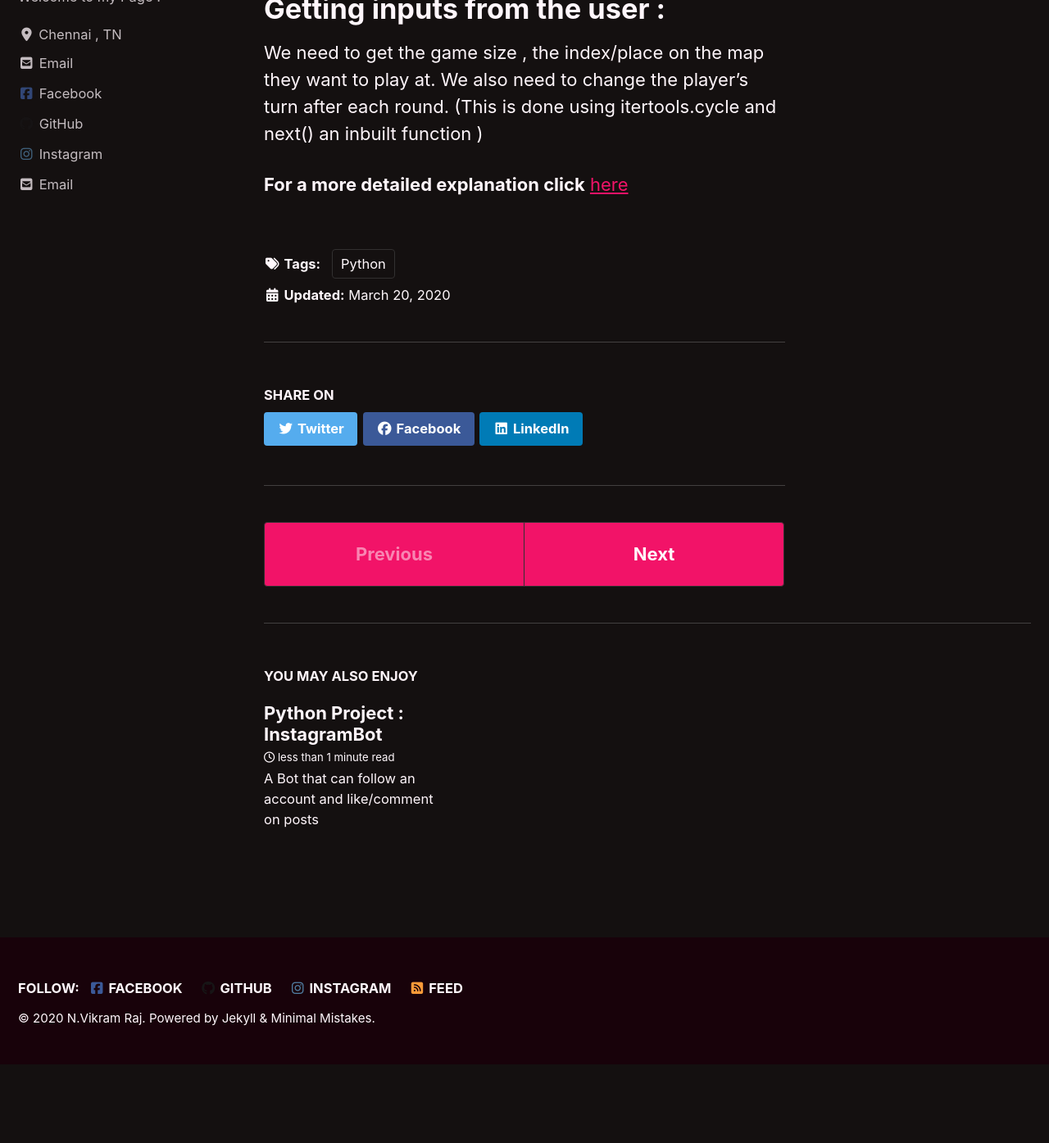
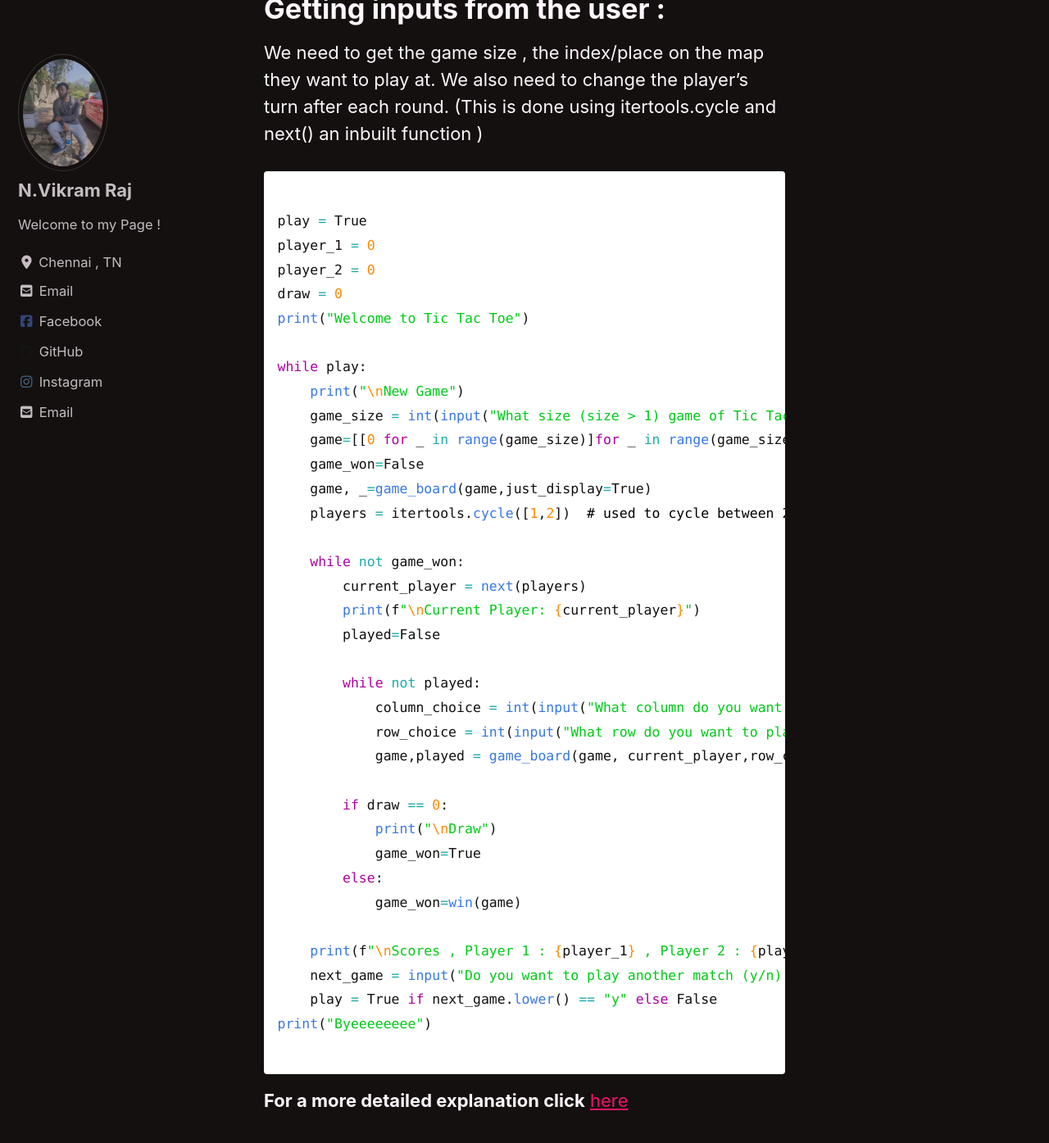
Before and after one commit to nvikramraj/nvikramraj.github.io, a Jekyll site: the page built from _posts/2020-03-20-TicTacToe.md, in a window 1280 px wide and 1400 px high, scrolled down 4128 px. Shown: the top 1395 px of the window at 82% size. Built offline with Jekyll 4.4.1, drawn with Linux system fonts in a browser that asks for light colours; cached includes are drawn as plain includes; nearby versions of some CDN libraries; before the commit the page ends 5427 px from its top, so only the background shows below that; some of the changed text lies outside the part shown.

Commit message:
adding image

````diff
--- a/_posts/2020-03-20-TicTacToe.md
+++ b/_posts/2020-03-20-TicTacToe.md
@@ -17,19 +17,19 @@
 
 ## To make the game we need to code up a few things :
 * The game board
-* Getting inputs from the user
 * Choosing the winner
 * Highlighting the winner
+* Getting inputs from the user
 
 
 **Stuff to import before coding**
 
 ```python
 
-	import itertools
-	#This is used to switch players after each round.(inbuilt function no need to download)
-	from colorama import Fore, Back, Style,init
-	init() #initalizes colorama
+import itertools
+#This is used to switch players after each round.(inbuilt function no need to download)
+from colorama import Fore, Back, Style,init
+init() #initalizes colorama
 
 ```
 
@@ -39,12 +39,12 @@
 
 ```python
 
-    game_size = int(input("What size (size > 1) game of Tic Tac Toe ? "))
-    # since we are creating n*n size game map , we ask the user for n
-    game=[[0 for _ in range(game_size)]for _ in range(game_size)]
-    # creates a n*n array as the game map and gives 0 as default value
-    game, _=game_board(game,just_display=True)
-    # passes the array to an UDF , to just display the game board
+game_size = int(input("What size (size > 1) game of Tic Tac Toe ? "))
+# since we are creating n*n size game map , we ask the user for n
+game=[[0 for _ in range(game_size)]for _ in range(game_size)]
+# creates a n*n array as the game map and gives 0 as default value
+game, _=game_board(game,just_display=True)
+# passes the array to an UDF , to just display the game board
 
 ```
 The game map is made as a function because it will be called multiple times . In the game map there are two options :
@@ -53,7 +53,7 @@
 
 Game board :
 
-<img src="{{ site.url }}{{ site.baseurl }}/images/TicTacToe/1.jpg" alt="">
+<img src="{{ site.url }}{{ site.baseurl }}/assets/images/1.jpg" alt="">
 
 From the above image you can see that we need some mapping in the game board on the top and size . I have used numbers for mapping because it's easier for the user to interact with.
 
@@ -64,7 +64,7 @@
 
 ```python
 
-	def game_board(game_map,player=0,row=0,column=0,just_display=False):
+def game_board(game_map,player=0,row=0,column=0,just_display=False):
 
 	global draw # this used to check if they draw a match
 
@@ -82,7 +82,7 @@
             game_map[row][column] = player
             # To display the game board if just_display is true
 
-        draw = 0
+        draw =  0 # to count the number of 0s on the board before every round
 
         for count,row in enumerate(game):  # used to change 1 to X and 2 to O and insert colours
             colored_row=""
@@ -122,5 +122,44 @@
 We need to get the game size , the index/place on the map they want to play at.
 We also need to change the player's turn after each round. (This is done using itertools.cycle and next() an inbuilt function )
 
+```python
+
+play = True
+player_1 = 0
+player_2 = 0
+draw = 0
+print("Welcome to Tic Tac Toe")
+
+while play:
+    print("\nNew Game")
+    game_size = int(input("What size (size > 1) game of Tic Tac Toe ? "))
+    game=[[0 for _ in range(game_size)]for _ in range(game_size)]  # creates a game map for the given size
+    game_won=False
+    game, _=game_board(game,just_display=True)
+    players = itertools.cycle([1,2])  # used to cycle between 2 elements in the list
+
+    while not game_won:
+        current_player = next(players)
+        print(f"\nCurrent Player: {current_player}")
+        played=False
+
+        while not played:
+            column_choice = int(input("What column do you want to play? ( 0 , 1 , 2 ) : "))
+            row_choice = int(input("What row do you want to play? ( 0 , 1 , 2 ) : "))
+            game,played = game_board(game, current_player,row_choice,column_choice)
+
+        if draw == 0:
+            print("\nDraw")
+            game_won=True
+        else:
+            game_won=win(game)
+
+    print(f"\nScores , Player 1 : {player_1} , Player 2 : {player_2} ")
+    next_game = input("Do you want to play another match (y/n) : ")
+    play = True if next_game.lower() == "y" else False
+print("Byeeeeeeee")
+
+```
+
 
 **For a more detailed explanation click** [here](https://www.youtube.com/watch?v=eXBD2bB9-RA&list=PLQVvvaa0QuDeAams7fkdcwOGBpGdHpXln)
````
Also changed, not shown: assets/images/1.JPG (renamed from images/TicTacToe/1.JPG).
